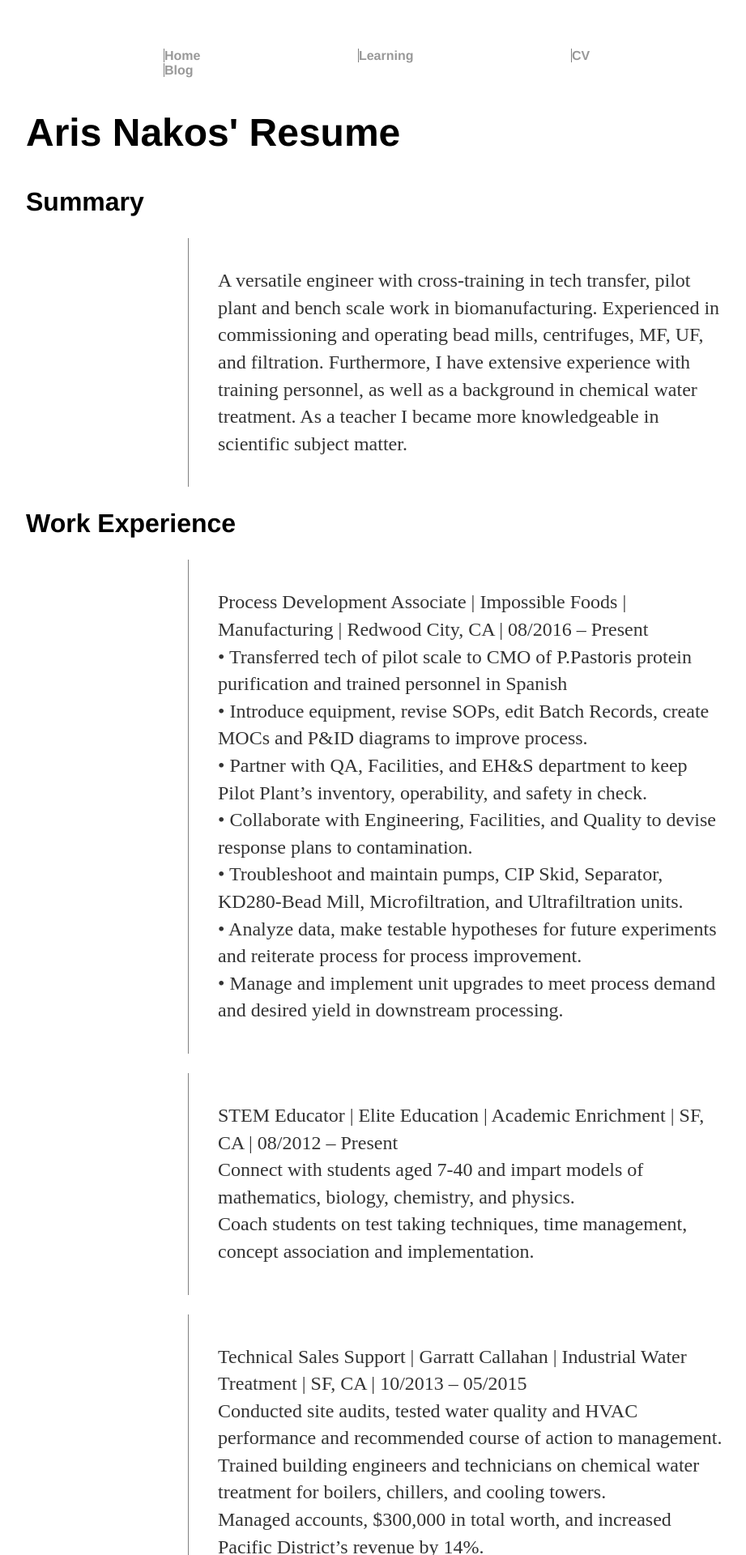
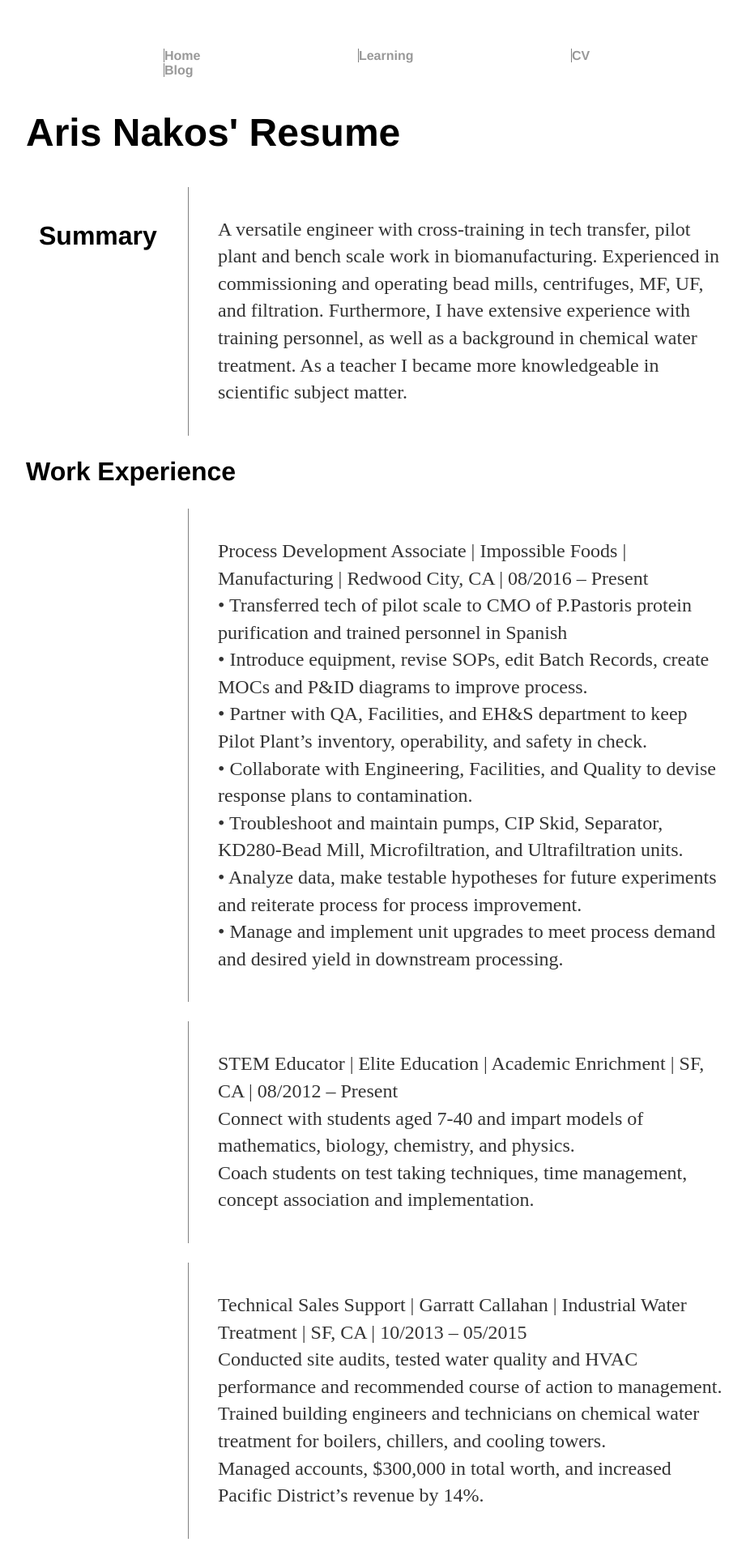
Before and after one commit to aristidesnakos/aristidesnakos.github.io, a Jekyll site: the page built from cv/index.html, in a window 1280 px wide. Shown: the top 1920 px of the page at 81% size, without its empty margins (160-1081 px from the left). Built offline with Jekyll 4.4.1, drawn with Linux system fonts in a browser that asks for light colours.

Commit message:
Update index.html

```diff
--- a/cv/index.html
+++ b/cv/index.html
@@ -5,7 +5,7 @@
 
 <div class="container">
 
-    <nav><h2>Summary</h2></nav>
+    <nav class="cv"><h2>Summary</h2></nav>
 
         <p class="cv">
     A versatile engineer with cross-training in tech transfer, pilot plant and bench scale work in biomanufacturing. Experienced in commissioning and operating bead mills, centrifuges, MF, UF, and filtration. Furthermore, I have extensive experience with training personnel, as well as a background in chemical water treatment. As a teacher I became more knowledgeable in scientific subject matter.
```
